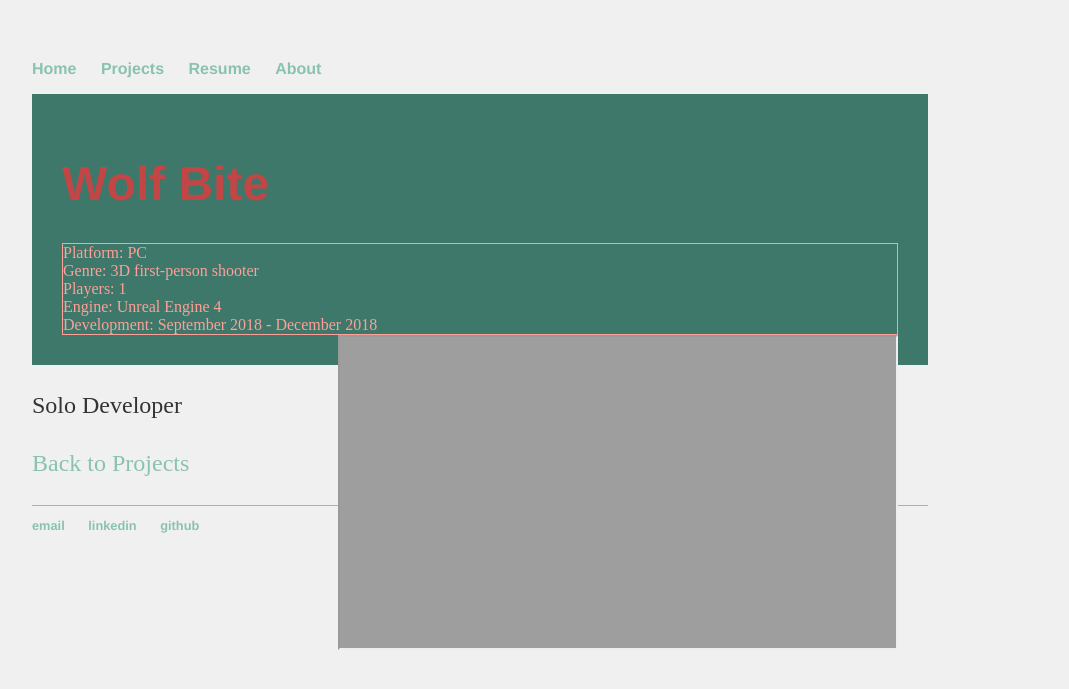
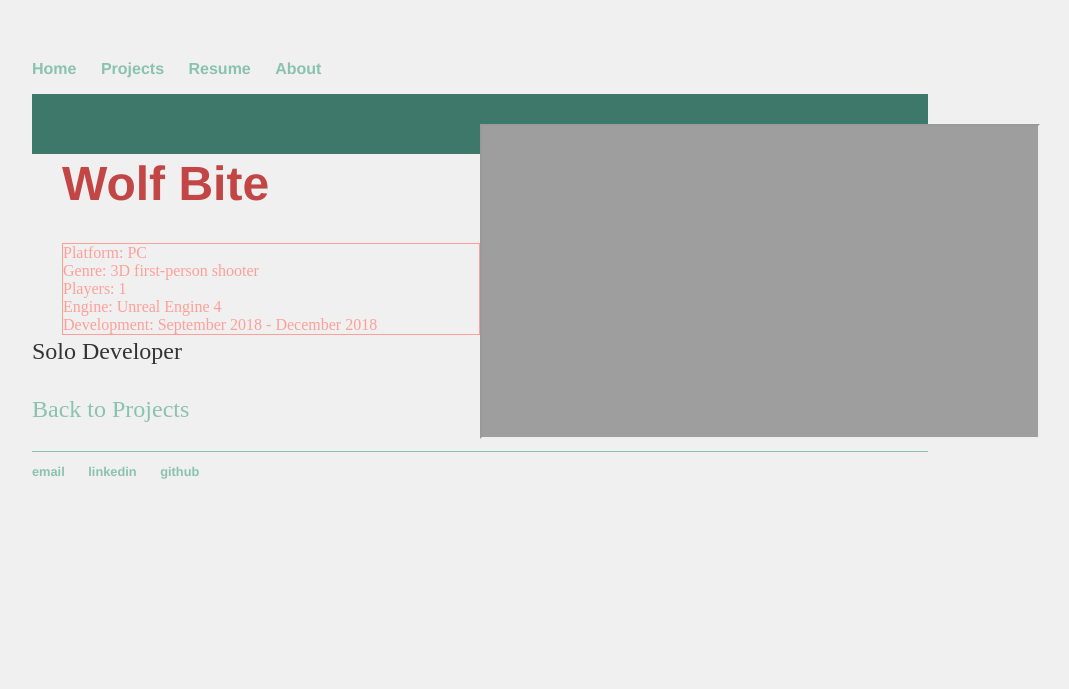
Before and after one commit to digigrant/digigrant.github.io, a Jekyll site: the page built from projects/wolf-bite.html, in a window 1280 px wide. Shown: the top 689 px of the page, without its empty margins (160-1229 px from the left). Built offline with Jekyll 4.4.1, drawn with Linux system fonts in a browser that asks for light colours.

Commit message:
Update main.scss

```diff
--- a/_sass/main.scss
+++ b/_sass/main.scss
@@ -113,6 +113,9 @@ ul.specs
 
     .left
     {
+        float: left;
+        width: 50%;
+
         .specs
         {
             border: 1px solid $color3;
@@ -122,14 +125,11 @@ ul.specs
     .right
     {
         float: right;
+        width: 50%;
 
         .video
         {
             border: 1px solid $color5;
         }
     }
-
-
-
-
 }
```
